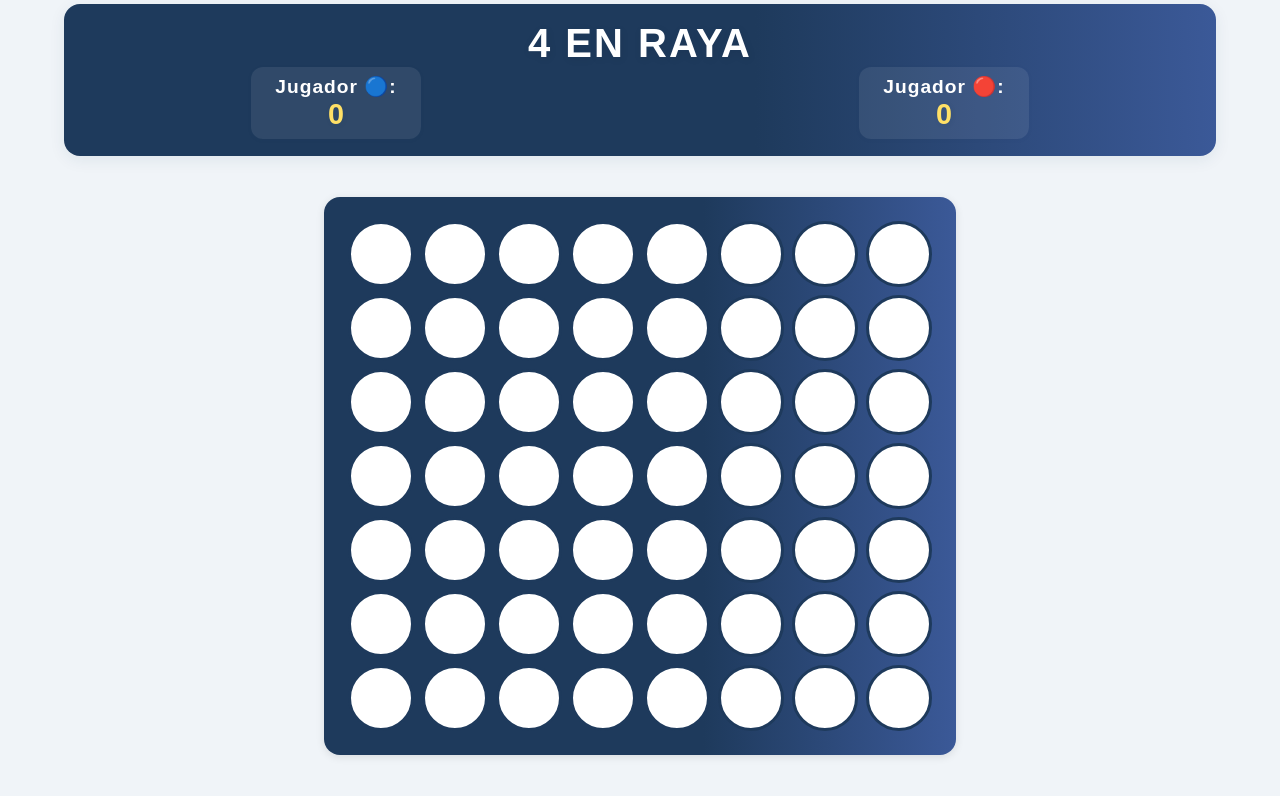
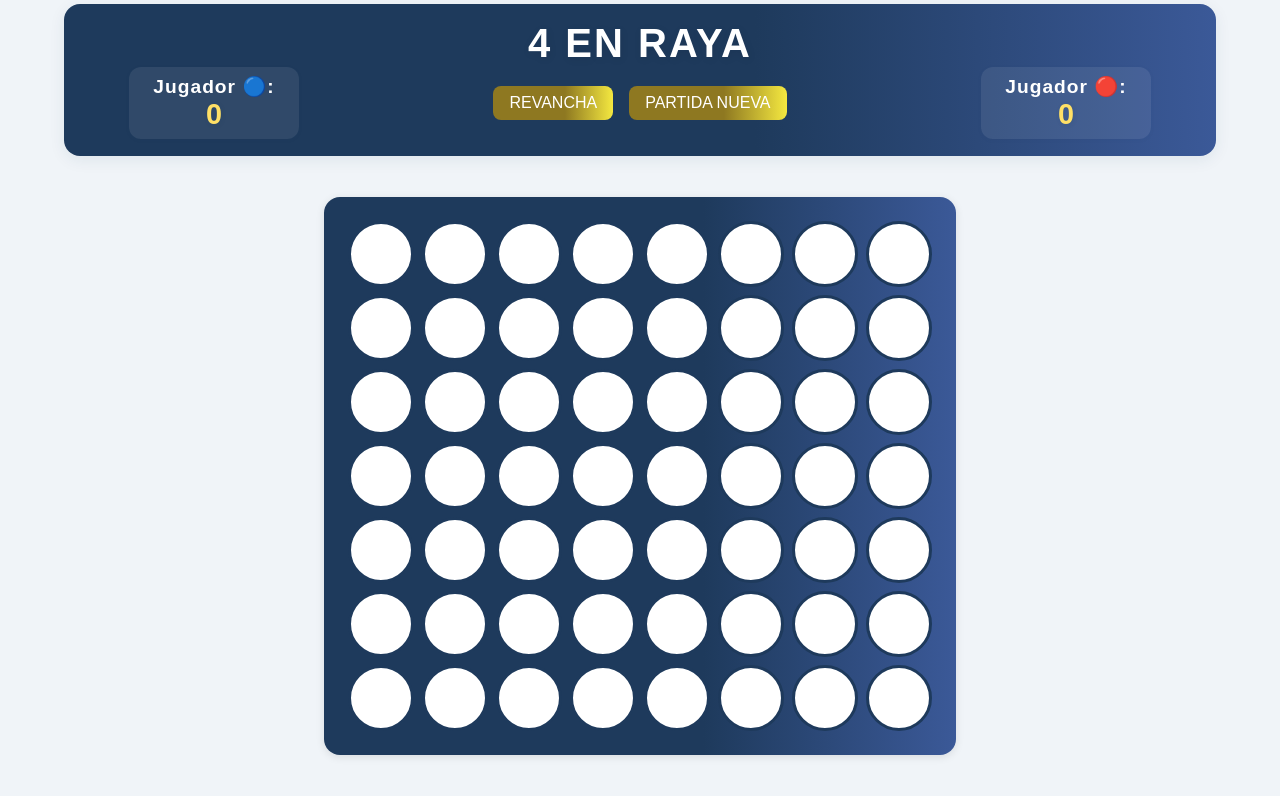
Before and after one commit to Eudald2000/4-En-Raya, a React (Vite) app: page / in a window 1280 px wide. Shown: the top 796 px of the page. Built offline with nearby package versions, Linux system fonts and the light colour scheme.

Commit message:
modal, revancha, newgame

```diff
--- a/src/App.css
+++ b/src/App.css
@@ -56,7 +56,7 @@ header h1 {
   text-shadow: 1px 1px 4px rgba(30,58,92,0.15);
 }
 
-.marcador div {
+.marcador .marcadorJugador {
   display: flex;
   flex-direction: column;
   align-items: center;
@@ -64,6 +64,23 @@ header h1 {
   padding: 8px 24px;
   border-radius: 12px;
   box-shadow: 0 1px 4px rgba(30,58,92,0.05);
+}
+
+.cajaBotones{
+  display: flex;
+  flex-direction: row;
+  gap: 16px;
+}
+
+.button {
+  padding: 8px 16px;
+  font-size: 1rem;
+  color: #fff;
+  background: linear-gradient(90deg, #8e7821 60%, #f4e840 100%);
+  border: none;
+  border-radius: 8px;
+  cursor: pointer;
+  transition: background-color 0.3s ease;
 }
 
 main {
@@ -128,3 +145,24 @@ main {
     opacity: 1;
   }
 }
+
+.modalWinner{
+  position: fixed;
+  top: 0;
+  left: 0;
+  width: 100%;
+  height: 100%;
+  background: rgba(0,0,0,0.5);
+  display: flex;
+  justify-content: space-around;
+  align-items: center;
+  z-index: 1000;
+  flex-direction: column;
+}
+
+.modalWinner h1{
+  color: #fff;
+  font-size: 4rem;
+  text-align: center;
+  margin: 0;
+}
--- a/src/App.jsx
+++ b/src/App.jsx
@@ -2,6 +2,7 @@ import { useEffect, useState } from 'react'
 import './App.css'
 import { Header } from './components/Header'
 import { Tablero } from './components/Tablero'
+import { ModalWinner } from './components/ModalWinner'
 
 function App () {
   const [tablero, setTablero] = useState(
@@ -22,9 +23,26 @@ function App () {
     }
   }, [ganador])
 
+  function revancha () {
+    setTablero(Array(7)
+      .fill(null)
+      .map(() => Array(8).fill(null)))
+    setTurnoActual(1)
+    setGanador(null)
+  }
+  function newGame () {
+    setTablero(Array(7)
+      .fill(null)
+      .map(() => Array(8).fill(null)))
+    setTurnoActual(1)
+    setGanador(null)
+    setMarcadorJ1(0)
+    setMarcadorJ2(0)
+  }
+
   return (
     <>
-      <Header J1={marcadorJ1} J2={marcadorJ2} />
+      <Header J1={marcadorJ1} J2={marcadorJ2} revancha={revancha} newgame={newGame}/>
       <main>
         <Tablero
         turno={turnoActual}
@@ -34,6 +52,9 @@ function App () {
         tablero={tablero}
         setTablero={setTablero}
         />
+        {
+          ganador ? <ModalWinner revancha={revancha} newgame={newGame} ganador={ganador}/> : ''
+        }
       </main>
     </>
   )
--- a/src/components/Header.jsx
+++ b/src/components/Header.jsx
@@ -1,15 +1,21 @@
 import { TURNOS } from '../constants'
+import { NewGame } from './NewGame'
+import { RestartGame } from './RestartGame'
 
-export const Header = ({ J1, J2 }) => {
+export const Header = ({ J1, J2, newgame, revancha }) => {
   return (
   <header>
     <h1>4 EN RAYA</h1>
     <div className="marcador">
-      <div>
+      <div className='marcadorJugador'>
         <h2>Jugador {TURNOS[1]}:</h2>
         <p>{J1}</p>
       </div>
-      <div>
+      <div className='cajaBotones'>
+        <NewGame revancha={revancha}/>
+        <RestartGame newgame={newgame}/>
+      </div>
+      <div className='marcadorJugador'>
         <h2>Jugador {TURNOS[2]}:</h2>
         <p>{J2}</p>
       </div>
--- /dev/null
+++ b/src/components/ModalWinner.jsx
@@ -0,0 +1,14 @@
+import { NewGame } from './NewGame'
+import { RestartGame } from './RestartGame'
+
+export const ModalWinner = ({ ganador, revancha, newgame }) => {
+  return (
+    <div className="modalWinner">
+      <h1>TENEMOS UN GANADAOR, EL JUGADOR: {ganador}</h1>
+      <div className='cajaBotones'>
+        <NewGame revancha={revancha}/>
+        <RestartGame newgame={newgame}/>
+      </div>
+    </div>
+  )
+}
--- /dev/null
+++ b/src/components/NewGame.jsx
@@ -0,0 +1,7 @@
+export const NewGame = ({ revancha }) => {
+  return (
+    <button className="button" onClick={revancha}>
+      REVANCHA
+    </button>
+  )
+}
--- /dev/null
+++ b/src/components/RestartGame.jsx
@@ -0,0 +1,7 @@
+export const RestartGame = ({ newgame }) => {
+  return (
+    <button className="button" onClick={newgame}>
+      PARTIDA NUEVA
+    </button>
+  )
+}
```
